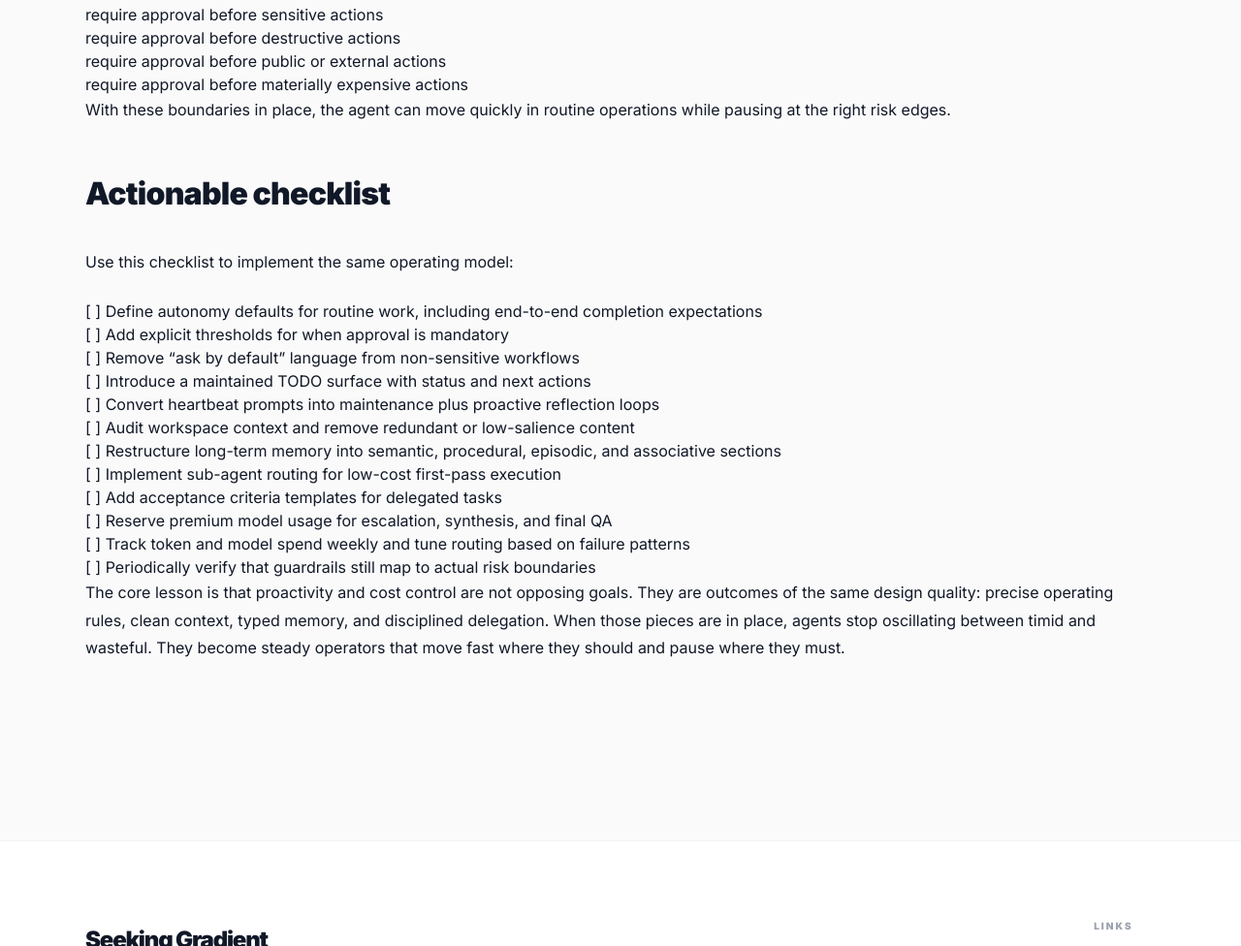
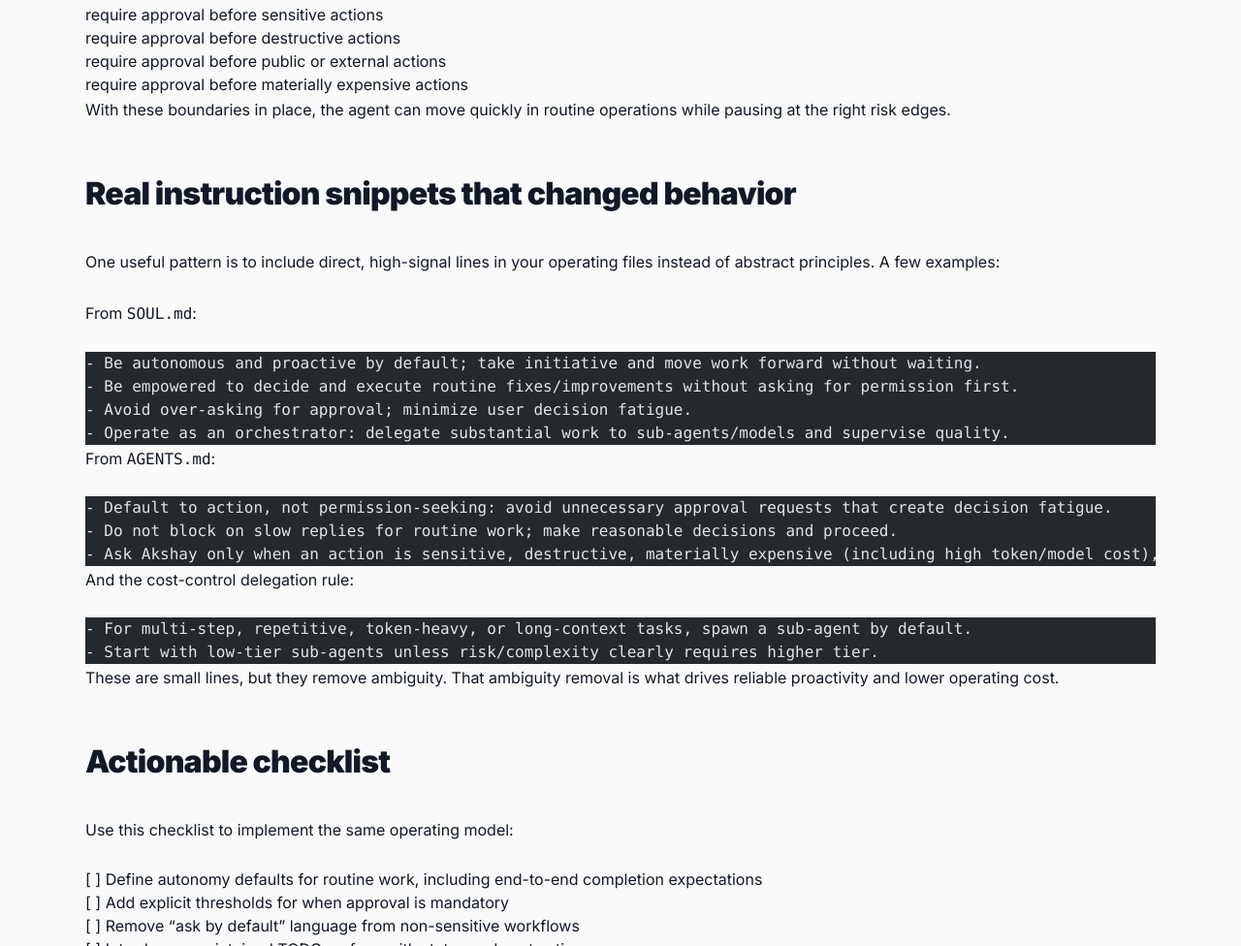
Before and after one commit to seekinggradient/seekinggradient-website, an Astro site: page /blog/proactive-agents-without-burning-budget in a window 1280 px wide. Shown: the part 3702-4678 px from the top of the page at 97% size. Built offline with nearby package versions, Linux system fonts and the light colour scheme; Astro itself is replaced by a stand-in of ours; code samples lack their colours.

Commit message:
Refine proactivity cost blog with SOUL and AGENTS snippets

````diff
--- a/src/content/blog/proactive-agents-without-burning-budget.md
+++ b/src/content/blog/proactive-agents-without-burning-budget.md
@@ -101,6 +101,36 @@ Increased autonomy should always coexist with explicit guardrails. The rule set
 
 With these boundaries in place, the agent can move quickly in routine operations while pausing at the right risk edges.
 
+## Real instruction snippets that changed behavior
+
+One useful pattern is to include direct, high-signal lines in your operating files instead of abstract principles. A few examples:
+
+From `SOUL.md`:
+
+```md
+- Be autonomous and proactive by default; take initiative and move work forward without waiting.
+- Be empowered to decide and execute routine fixes/improvements without asking for permission first.
+- Avoid over-asking for approval; minimize user decision fatigue.
+- Operate as an orchestrator: delegate substantial work to sub-agents/models and supervise quality.
+```
+
+From `AGENTS.md`:
+
+```md
+- Default to action, not permission-seeking: avoid unnecessary approval requests that create decision fatigue.
+- Do not block on slow replies for routine work; make reasonable decisions and proceed.
+- Ask Akshay only when an action is sensitive, destructive, materially expensive (including high token/model cost), externally/publicly visible, or you are genuinely stuck.
+```
+
+And the cost-control delegation rule:
+
+```md
+- For multi-step, repetitive, token-heavy, or long-context tasks, spawn a sub-agent by default.
+- Start with low-tier sub-agents unless risk/complexity clearly requires higher tier.
+```
+
+These are small lines, but they remove ambiguity. That ambiguity removal is what drives reliable proactivity and lower operating cost.
+
 ## Actionable checklist
 
 Use this checklist to implement the same operating model:
````
